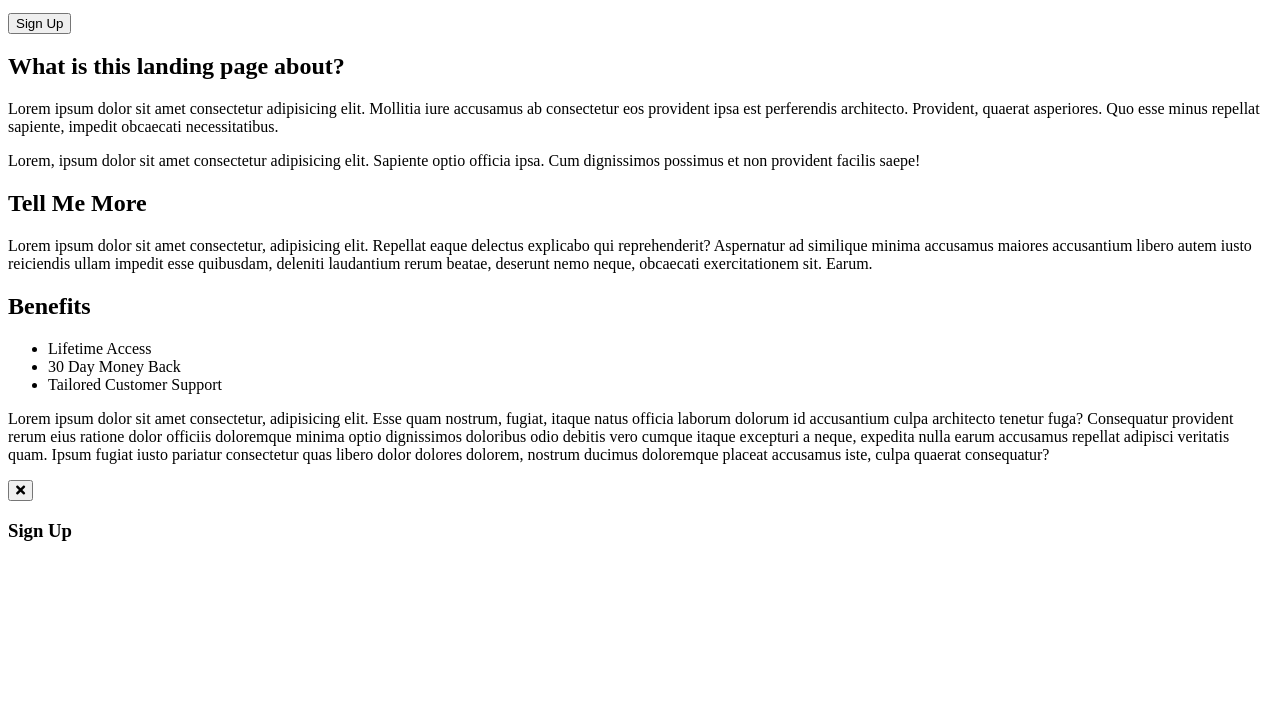
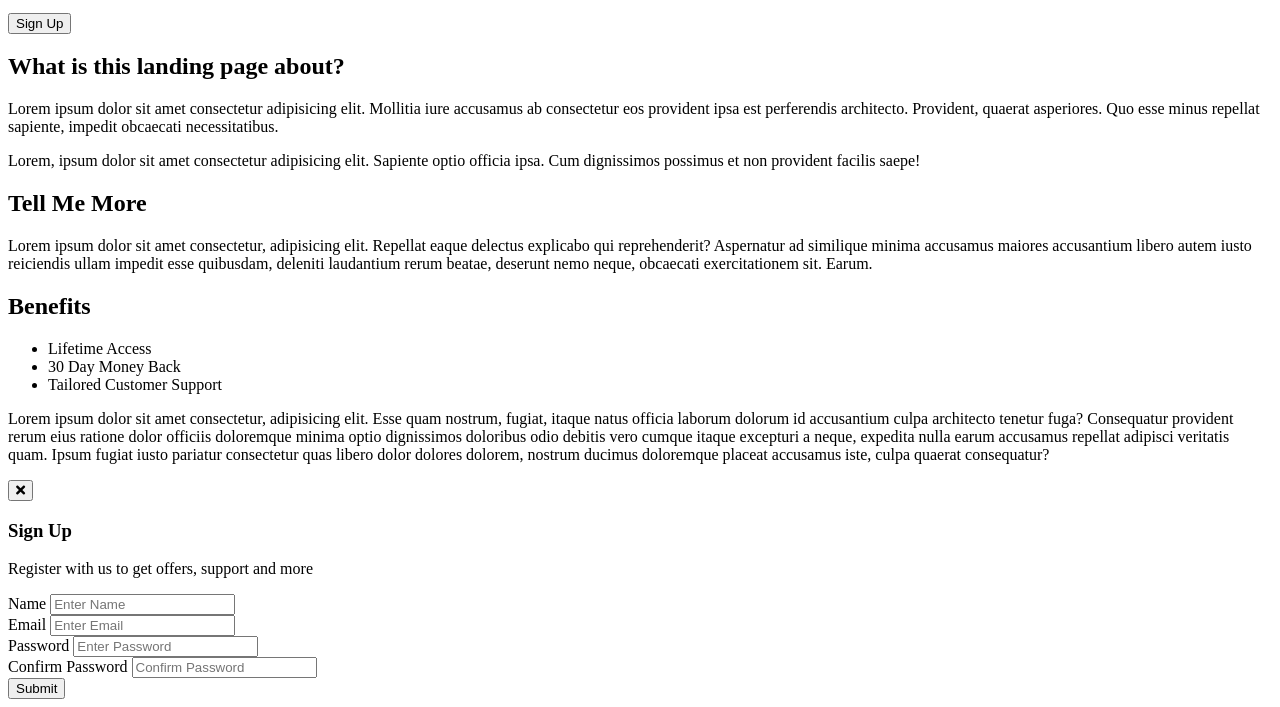
Before and after one commit to tayyab203/My-Landing-Page, a plain HTML site: page index.html in a window 1280 px wide. Shown: the part 550-1257 px from the top of the page. Before the commit the page ends 1110 px from the top, so only its background shows below. Drawn offline with Linux system fonts and the light colour scheme.

Commit message:
commit 4

```diff
--- a/index.html
+++ b/index.html
@@ -91,3 +91,51 @@
           <div class="modal-header">
             <h3>Sign Up</h3>
           </div>
+          <div class="modal-content">
+            <p>Register with us to get offers, support and more</p>
+            <form class="modal-form">
+              <div>
+                <label for="name">Name</label>
+                <input
+                  type="text"
+                  id="name"
+                  placeholder="Enter Name"
+                  class="form-input"
+                />
+              </div>
+              <div>
+                <label for="email">Email</label>
+                <input
+                  type="email"
+                  id="email"
+                  placeholder="Enter Email"
+                  class="form-input"
+                />
+              </div>
+              <div>
+                <label for="password">Password</label>
+                <input
+                  type="password"
+                  id="password"
+                  placeholder="Enter Password"
+                  class="form-input"
+                />
+              </div>
+              <div>
+                <label for="password2">Confirm Password</label>
+                <input
+                  type="password"
+                  id="password2"
+                  placeholder="Confirm Password"
+                  class="form-input"
+                />
+              </div>
+              <input type="submit" value="Submit" class="submit-btn" />
+            </form>
+          </div>
+        </div>
+      </div>
+
+      <script src="script.js"></script>
+    </body>
+  </html>
```
